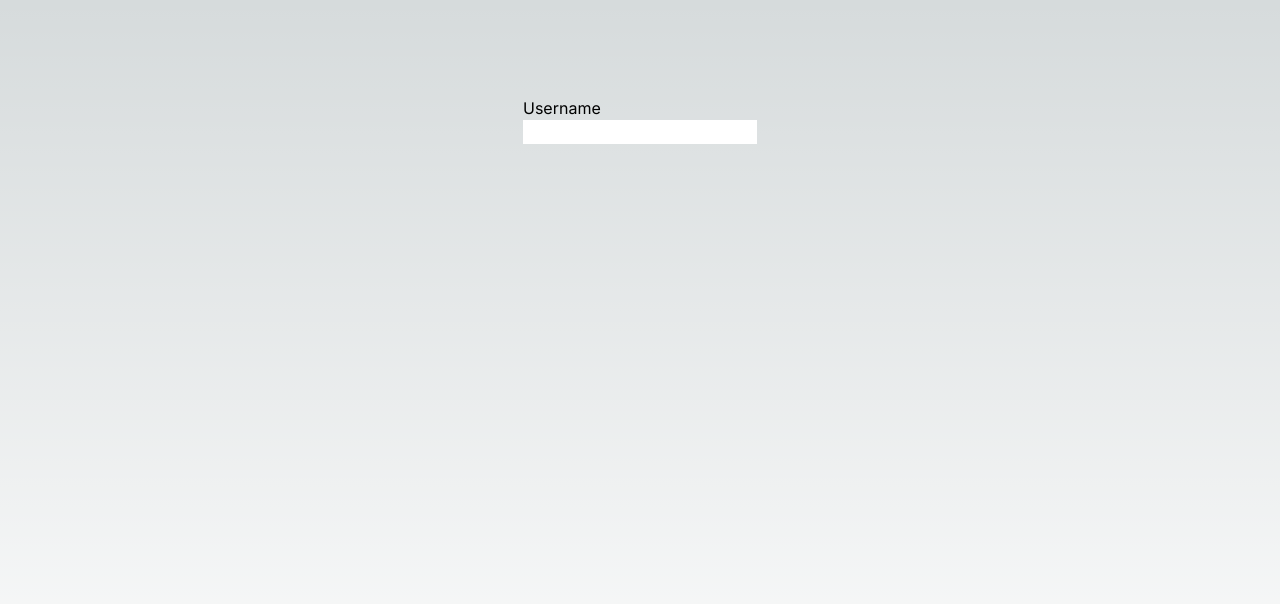
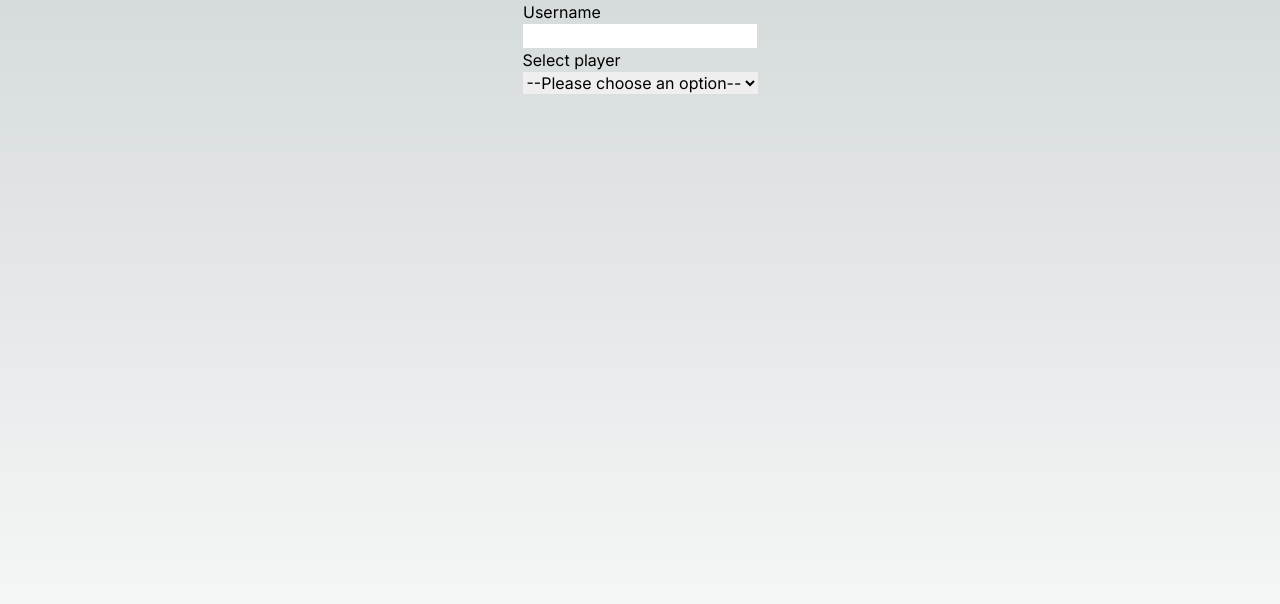
Before and after one commit to kibner/ricks-trade-prediction-game, a Next.js app: page / in a window 1280 px wide. Shown: the top 604 px of the page. Built offline with nearby package versions, Linux system fonts and the light colour scheme.

Commit message:
added some experimental code with creating a select element

```diff
--- a/src/app/page.tsx
+++ b/src/app/page.tsx
@@ -1,11 +1,12 @@
 import {TEXT_INPUT_WITH_LABEL} from '@/components/text-input-with-label';
 import React from 'react';
+import {SELECT_WITH_LABEL} from "@/components/select-with-label";
 
-export default function Home(): React.JSX.Element
-{
+export default function Home(): React.JSX.Element {
     return (
-        <main className='flex min-h-screen flex-col items-center justify-between p-24'>
-      <TEXT_INPUT_WITH_LABEL input_name={'username'} label_text={'Username'}/>
-    </main>
+        <main className='flex min-h-screen flex-col items-center p-0'>
+            <TEXT_INPUT_WITH_LABEL input_name={'username'} label_text={'Username'}/>
+            <SELECT_WITH_LABEL select_name={'player_select'} label_text={'Select player'}/>
+        </main>
     );
 }
--- /dev/null
+++ b/src/components/select-with-label.tsx
@@ -0,0 +1,29 @@
+import React from "react";
+import 'server-only';
+
+export interface I_SELECT_WITH_LABEL {
+    select_name: string,
+    select_class_name?: string | undefined,
+    label_text: string
+}
+
+export function SELECT_WITH_LABEL(props: I_SELECT_WITH_LABEL): React.JSX.Element {
+    let class_name: string = 'block dark:text-black';
+
+    if (props.select_class_name) {
+        class_name += ' ' + props.select_class_name;
+    }
+
+    return <label>
+        {props.label_text}
+        <select name={props.select_name} className={class_name}>
+            <option value="">--Please choose an option--</option>
+            <option value="dog">Dog</option>
+            <option value="cat">Cat</option>
+            <option value="hamster">Hamster</option>
+            <option value="parrot">Parrot</option>
+            <option value="spider">Spider</option>
+            <option value="goldfish">Goldfish</option>
+        </select>
+    </label>;
+}
--- a/src/components/text-input-with-label.tsx
+++ b/src/components/text-input-with-label.tsx
@@ -1,8 +1,7 @@
 import {I_BASE_INPUT_WITH_LABEL, INPUT_WITH_LABEL} from '@/components/input-with-label';
 import React from 'react';
 
-export function TEXT_INPUT_WITH_LABEL(props: I_BASE_INPUT_WITH_LABEL)
-{
+export function TEXT_INPUT_WITH_LABEL(props: I_BASE_INPUT_WITH_LABEL): React.JSX.Element {
     return <INPUT_WITH_LABEL
         input_type={'text'}
         input_name={props.input_name}
```
Also changed, not shown: src/actions/get-players.ts (added, +9 -0 lines), src/components/input-with-label.tsx (+5 -9 lines).
